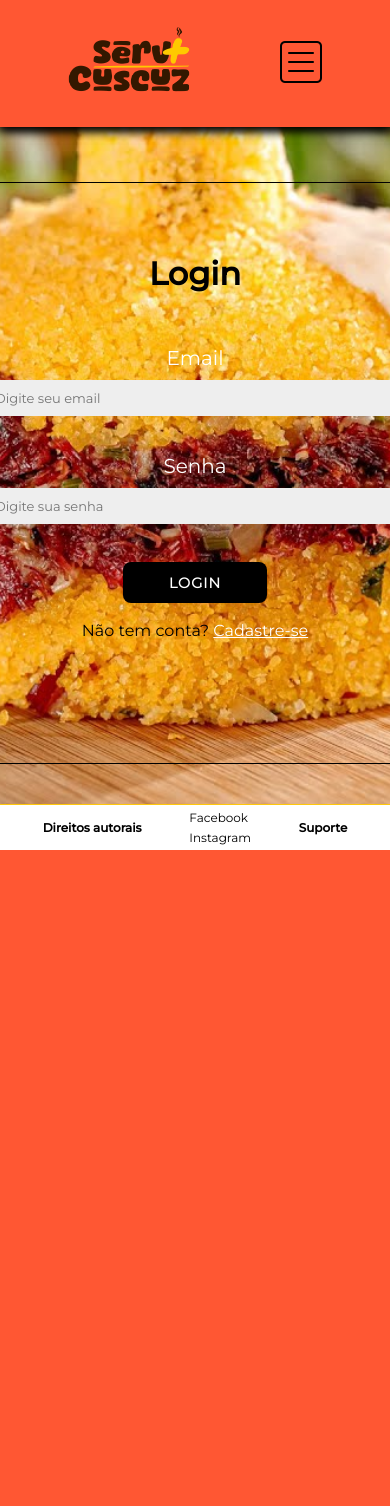
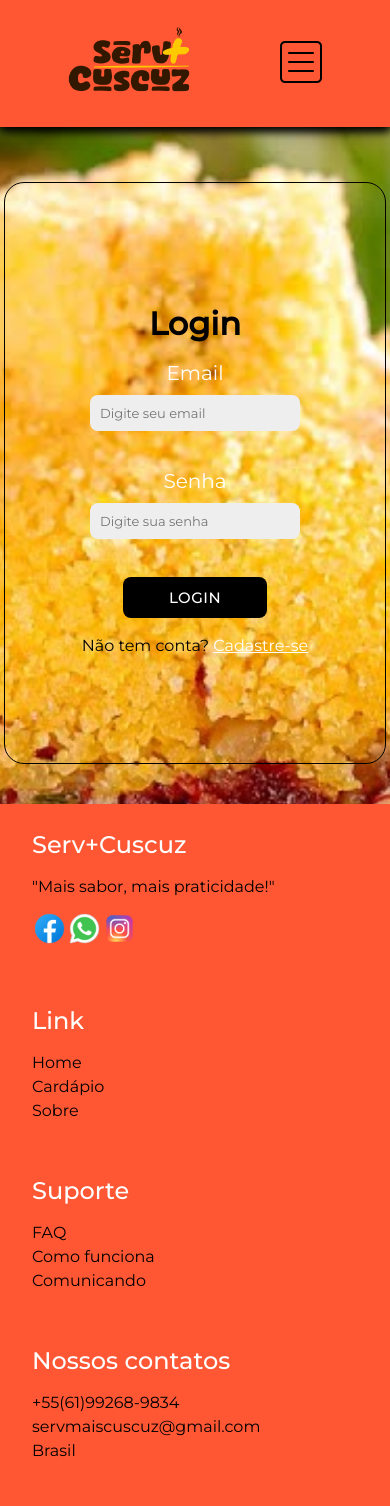
Before and after one commit to Denilsonsalazar-br/Serv-Cuscuz, a PHP site: page /pages/login.php in a window 390 px wide; the page is wider, and only the part inside the window is pictured. Before the commit the page ends 850 px from the top of that part, so only its background shows below. Run offline with PHP 8.4, Linux system fonts and the light colour scheme.

Commit message:
footer
ajustando

```diff
--- a/Serv+Cuscuz/assets/css/footer.css
+++ b/Serv+Cuscuz/assets/css/footer.css
@@ -1,4 +1,4 @@
-.containerFooter{
+/*.containerFooter{
     margin-top: 3px;
     border-top: 1px solid #FFC80B;
     bottom: 0;
@@ -10,7 +10,8 @@
     justify-content: space-evenly;
     align-items: center;
     margin-top: 0;
-    background-color: #ffffff
+    background-color: #ff5733;
+    color: #ffffff;
 }
 .direitoAutoral h1{
     font-size: 12px;
@@ -48,4 +49,83 @@
     .suporte .direitoAutoral h1{
         font-size: 12px;
     }
+}*/
+@import url('https://fonts.googleapis.com/css2?family=Montserrat:wght@200;300;400;500&display=swap');
+* {
+    padding: 0;
+    margin: 0;
+    font-family: 'Montserrat', sans-serif;
 }
+
+footer{
+    background-color: #ff5733;
+}
+.redes-sociais img{
+    cursor: pointer;
+    width: 35px;
+    height: 35px;
+
+}
+.redes-sociais{
+    display: flex;
+    margin-right: 10px;
+}
+footer .containerFooter{
+    display: grid;
+    grid-template-columns: repeat(4,1fr);
+    color: #ffffff;
+    justify-content: space-evenly;
+
+}
+footer .containerFooter ul{
+    width: 25%;
+    list-style: none;
+}
+footer .containerFooter h2{
+    margin-top: 10px;
+    color: #ffffff;
+    margin-bottom: 18px;
+    font-weight: 500;
+}
+
+footer .redes-sociais{
+    margin-right: 10px;
+}
+footer .containerFooter ul > p{
+    color: #000000;
+    width: 100%;
+    margin-bottom: 15px;
+}
+footer .containerFooter ul > p:hover{
+    color: #ffffff;
+}
+footer.containerFooter li{
+    margin: 10px 5px;
+}
+footer .containerFooter li a{
+    color: #000000;
+    text-decoration: none;
+}
+footer .containerFooter li a:hover{
+    color: #ffffff;
+}
+footer .containerFooter li{
+    margin-top: 5px;
+}
+@media screen and (max-width: 730px) {
+    footer .containerFooter{
+        grid-template-columns: repeat(2,1fr);
+        gap: 1rem;
+    }
+    footer .containerFooter ul{
+        align-items: center;
+        width: 100%;
+        margin-bottom: 30px;
+    }
+}
+@media screen and (max-width: 426px){
+    footer .containerFooter{
+        grid-template-columns: repeat(1,1fr);
+        padding: 1rem 2rem;
+    }
+}
--- a/Serv+Cuscuz/assets/css/login.css
+++ b/Serv+Cuscuz/assets/css/login.css
@@ -141,3 +141,67 @@ main{
     font-style: normal;
     color: #ffffff;
 }
+@media (max-width: 730px){
+    body{
+        background-image: url(../img/Cuscuz_Recheado_jerked.jpg) ;
+        background-size: cover;
+        width: 730px;
+        background-color: #ff5733;
+    }
+    .container{
+
+        justify-content: center;
+        align-items: center;
+        text-align: center;
+
+    }
+    .form-container{
+        width: 100%;
+        height: 300px;
+    }
+    .form-container form{
+        margin-top: 15px;
+        flex-direction: column;
+        text-align: center;
+        align-items: center;
+        margin-left: 0%;
+        width: 380px;
+        height: 300px;
+    }
+    .form-container input{
+        width: 50%;
+    }
+
+}
+@media (max-width: 400px) {
+    body{
+        background-image: url(../img/Cuscuz_Recheado_jerked.jpg) ;
+        background-size: cover;
+        width: 390px;
+        background-color: #ff5733;
+    }
+    .container{
+
+        justify-content: center;
+        align-items: center;
+        text-align: center;
+
+    }
+    .form-container{
+        width: 100%;
+        height: 300px;
+    }
+    .form-container form{
+        margin-top: 15px;
+        flex-direction: column;
+        text-align: center;
+        align-items: center;
+        margin-left: 0%;
+        width: 380px;
+        height: 300px;
+    }
+    .form-container input{
+        width: 50%;
+    }
+
+}
--- a/Serv+Cuscuz/includes/footer.php
+++ b/Serv+Cuscuz/includes/footer.php
@@ -7,7 +7,7 @@
     <title></title>
 </head>
 <body>
-    <footer>
+    <!--<footer>
     <div class="containerFooter">
         <div class="direitoAutoral">
             <h1>Direitos autorais</h1>
@@ -16,14 +16,48 @@
                 <ul class="lista">
                     <li class="item-list">Facebook</li>
                     <li class="item-list">Instagram</li>
-                    <!--<li class="item-list">Tik Tok</li>
-                    <li class="item-list">Whatsapp</li>-->
+                    <li class="item-list">Tik Tok</li>
+                    <li class="item-list">Whatsapp</li>
                 </ul>
         </div>
         <div class="suporte">
             <h1>Suporte</h1>
         </div>
     </div>
+    </footer>-->
+
+
+    <footer>
+        <div class="containerFooter">
+            <ul>
+                <h2>Serv+Cuscuz</h2>
+                <p>"Mais sabor, mais praticidade!"</p>
+                <div class="redes-sociais">
+                    <a href="#"><img src="../assets/rede-social/facebook.png" alt="Facebook"></a>
+                    <a href="#"><img src="../assets/rede-social/whatsapp.png" alt="Whatsapp"></a>
+                    <a href="#"><img src="../assets/rede-social/instagram.png" alt="Instagram"></a>
+                </div>
+            </ul>
+            <ul>
+                <h2>Link</h2>
+                <li><a href="#">Home</a></li>
+                <li><a href="#">Cardápio</a></li>
+                <li><a href="#">Sobre</a></li>
+            </ul>
+            <ul>
+                <h2>Suporte</h2>
+                <li><a href="#">FAQ</a></li>
+                <li><a href="#">Como funciona</a></li>
+                <li><a href="#">Comunicando</a></li>
+            </ul>
+            <ul>
+                <h2>Nossos contatos</h2>
+                <li><a href="#">+55(61)99268-9834</a></li>
+                <li><a href="#">servmaiscuscuz@gmail.com</a></li>
+                <li><a href="#">Brasil</a></li>
+            </ul>
+        </div>
+
     </footer>
 </body>
 </html>
--- a/Serv+Cuscuz/includes/headerCadastro.php
+++ b/Serv+Cuscuz/includes/headerCadastro.php
@@ -8,7 +8,6 @@
     <title></title>
 </head>
 
-<body>
     <header>
         <nav class="nav-bar">
             <div class="logo">
@@ -21,6 +20,5 @@
             </div>
         </nav>
     </header>
-</body>
 
 </html>
--- a/Serv+Cuscuz/pages/home.php
+++ b/Serv+Cuscuz/pages/home.php
@@ -17,7 +17,7 @@
                 include '../includes/carrossel.php';
             ?>
         </section>
-
+    <main>
     <br>
     <br>
     <br>
@@ -42,7 +42,7 @@
     <br>
     <br>
     <br>
-
+    </main>
     <footer>
         <?php
             include '../includes/footer.php'
--- a/Serv+Cuscuz/view/cliente/cadastroCliente.php
+++ b/Serv+Cuscuz/view/cliente/cadastroCliente.php
@@ -23,6 +23,7 @@ if (session_status() === PHP_SESSION_NONE) {
         <h1>Serv+Cuscuz</h1>
         <h3>"Mais sabor, mais praticidade!"</h3>
     </div>-->
+        <div class="containerCadastroCliente">
                 <div class="msg">
                 <span>
                     <!--Mensagem de sucesso-->
@@ -43,8 +44,6 @@ if (session_status() === PHP_SESSION_NONE) {
                     <?php endif; ?>
                 </span>
             </div>
-
-        <div class="containerCadastroCliente">
             <form method="POST" action="../../controller/cliente/createClienteController.php" onsubmit="return validarFormulario()">
 
                 <label for="nome">Nome:</label>
```
Also changed, not shown: Serv+Cuscuz/assets/css/cadastroCliente.css (+33 -1 lines), Serv+Cuscuz/assets/css/carrosel.css (+14 -2 lines), Serv+Cuscuz/assets/css/home.css (+11 -0 lines), Serv+Cuscuz/assets/rede-social/facebook.png (added), Serv+Cuscuz/assets/rede-social/instagram.png (added), Serv+Cuscuz/assets/rede-social/whatsapp.png (added), 1 other file. Lines whose indentation alone changed are shown as unchanged.
